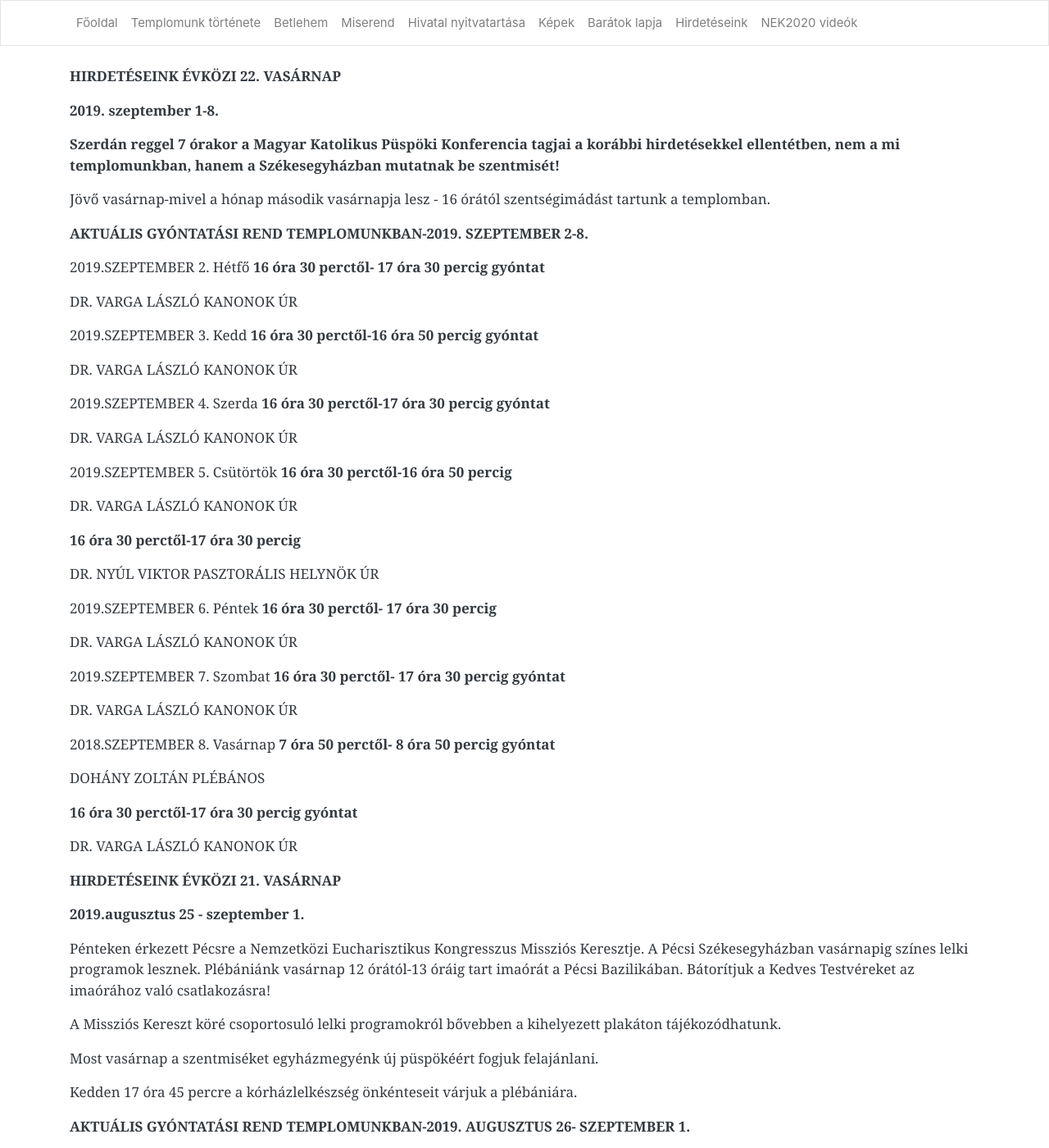
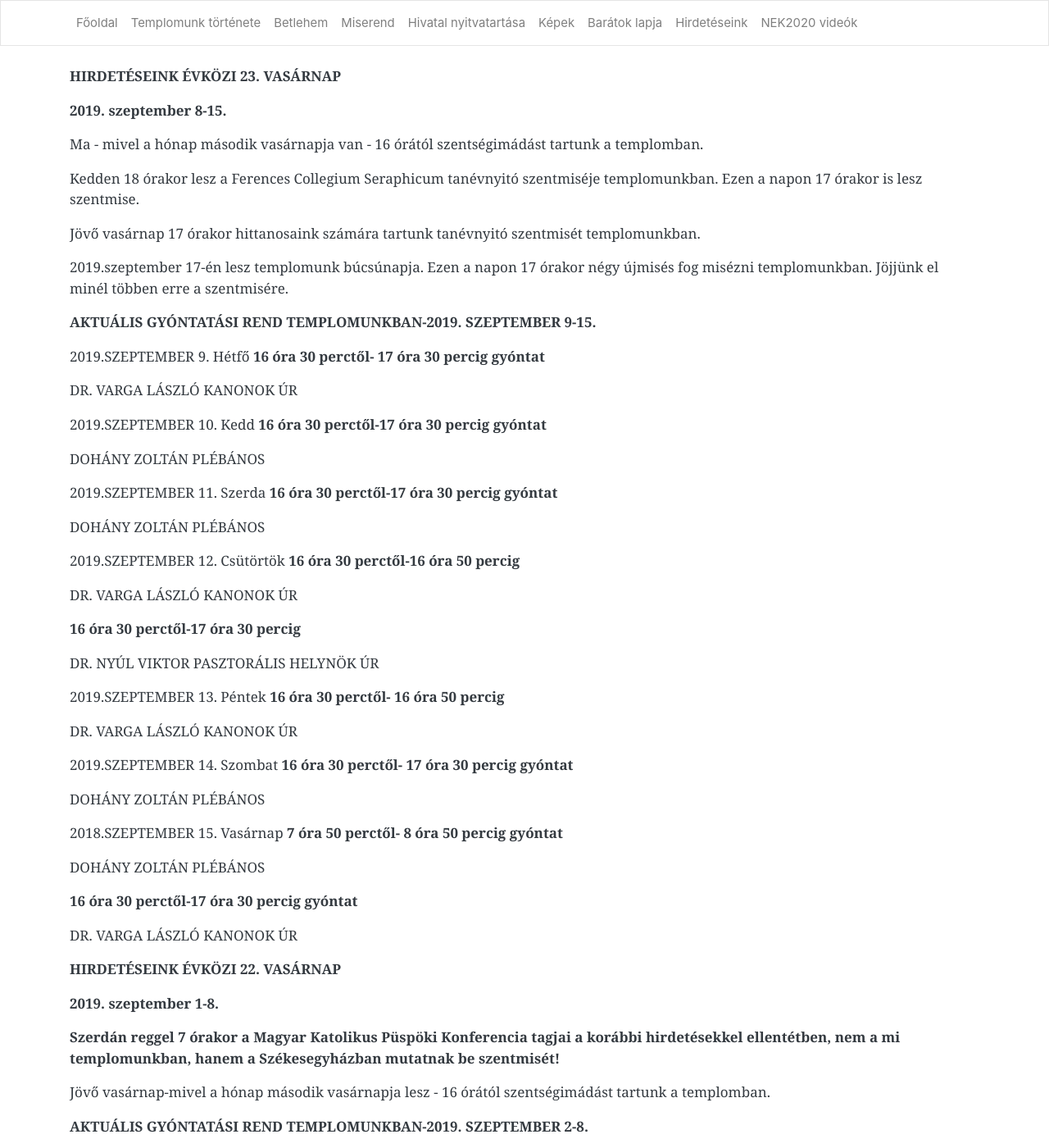
Before and after one commit to pecsi-ferences/pecsi-ferences.github.io, a Jekyll site: the page built from hirdeteseink.md, in a window 1280 px wide and 1400 px high. Shown: the whole window at 82% size. Built offline with Jekyll 4.4.1, drawn with Linux system fonts in a browser that asks for light colours; nearby versions of some CDN libraries.

Commit message:
Update from Forestry.io Zoltán Dohány updated hirdeteseink.md

```diff
--- a/hirdeteseink.md
+++ b/hirdeteseink.md
@@ -3,6 +3,56 @@ layout: default
 title: Hirdetéseink
 
 ---
+**HIRDETÉSEINK ÉVKÖZI 23. VASÁRNAP**
+
+**2019. szeptember 8-15.**
+
+Ma - mivel a hónap második vasárnapja van - 16 órától szentségimádást tartunk a templomban.
+
+Kedden 18 órakor lesz a Ferences Collegium Seraphicum tanévnyitó szentmiséje templomunkban. Ezen a napon 17 órakor is lesz szentmise.
+
+Jövő vasárnap 17 órakor hittanosaink számára tartunk tanévnyitó szentmisét templomunkban.
+
+2019\.szeptember 17-én lesz templomunk búcsúnapja. Ezen a napon 17 órakor négy újmisés fog misézni templomunkban. Jöjjünk el minél többen erre a szentmisére.
+
+**AKTUÁLIS GYÓNTATÁSI REND TEMPLOMUNKBAN-2019. SZEPTEMBER 9-15.**
+
+2019\.SZEPTEMBER 9. Hétfő **16 óra 30 perctől- 17 óra 30 percig gyóntat**
+
+DR. VARGA LÁSZLÓ KANONOK ÚR
+
+2019\.SZEPTEMBER 10. Kedd **16 óra 30 perctől-17 óra 30 percig gyóntat**
+
+DOHÁNY ZOLTÁN PLÉBÁNOS
+
+2019\.SZEPTEMBER 11. Szerda **16 óra 30 perctől-17 óra 30 percig gyóntat**
+
+DOHÁNY ZOLTÁN PLÉBÁNOS
+
+2019\.SZEPTEMBER 12. Csütörtök **16 óra 30 perctől-16 óra 50 percig**
+
+DR. VARGA LÁSZLÓ KANONOK ÚR
+
+**16 óra 30 perctől-17 óra 30 percig**
+
+DR. NYÚL VIKTOR PASZTORÁLIS HELYNÖK ÚR
+
+2019\.SZEPTEMBER 13. Péntek **16 óra 30 perctől- 16 óra 50 percig**
+
+DR. VARGA LÁSZLÓ KANONOK ÚR
+
+2019\.SZEPTEMBER 14. Szombat **16 óra 30 perctől- 17 óra 30 percig gyóntat**
+
+DOHÁNY ZOLTÁN PLÉBÁNOS
+
+2018\.SZEPTEMBER 15. Vasárnap **7 óra 50 perctől- 8 óra 50 percig gyóntat**
+
+DOHÁNY ZOLTÁN PLÉBÁNOS
+
+**16 óra 30 perctől-17 óra 30 percig gyóntat**
+
+DR. VARGA LÁSZLÓ KANONOK ÚR
+
 **HIRDETÉSEINK ÉVKÖZI 22. VASÁRNAP**
 
 **2019. szeptember 1-8.**
```
